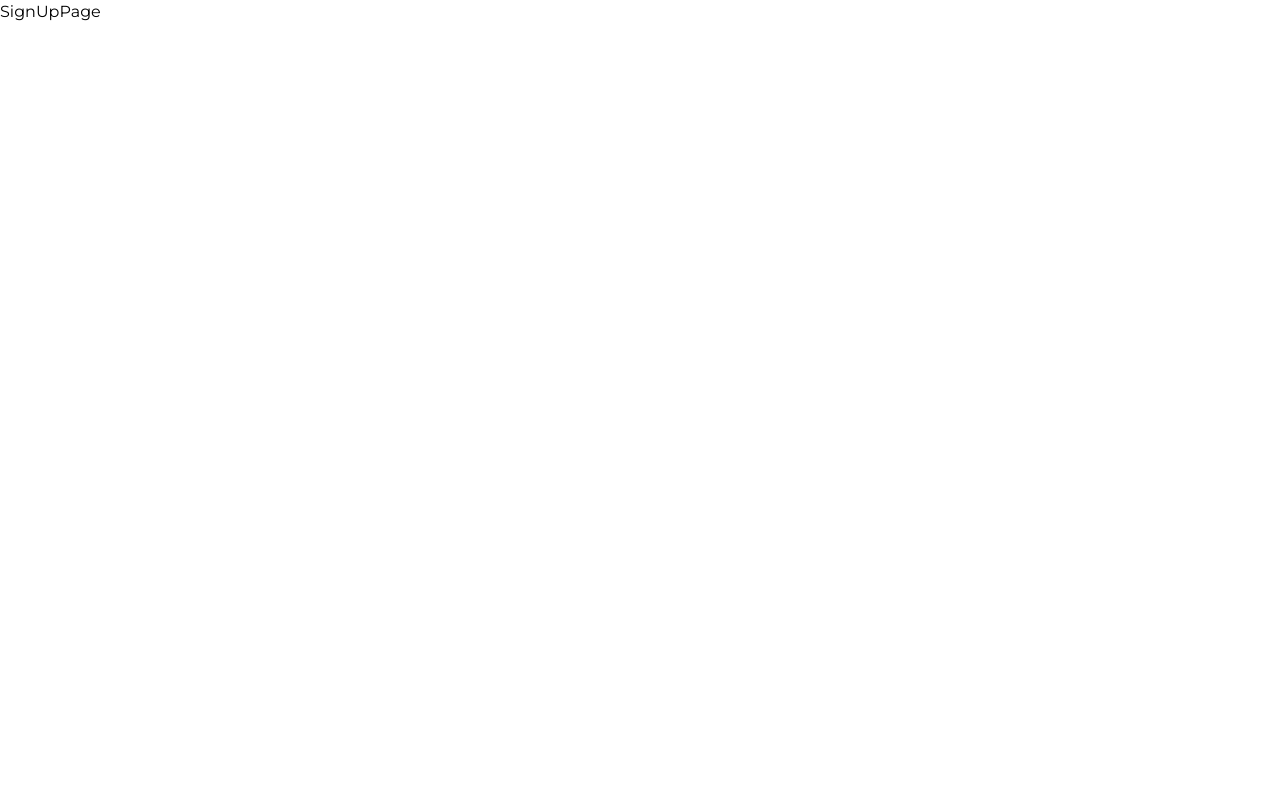
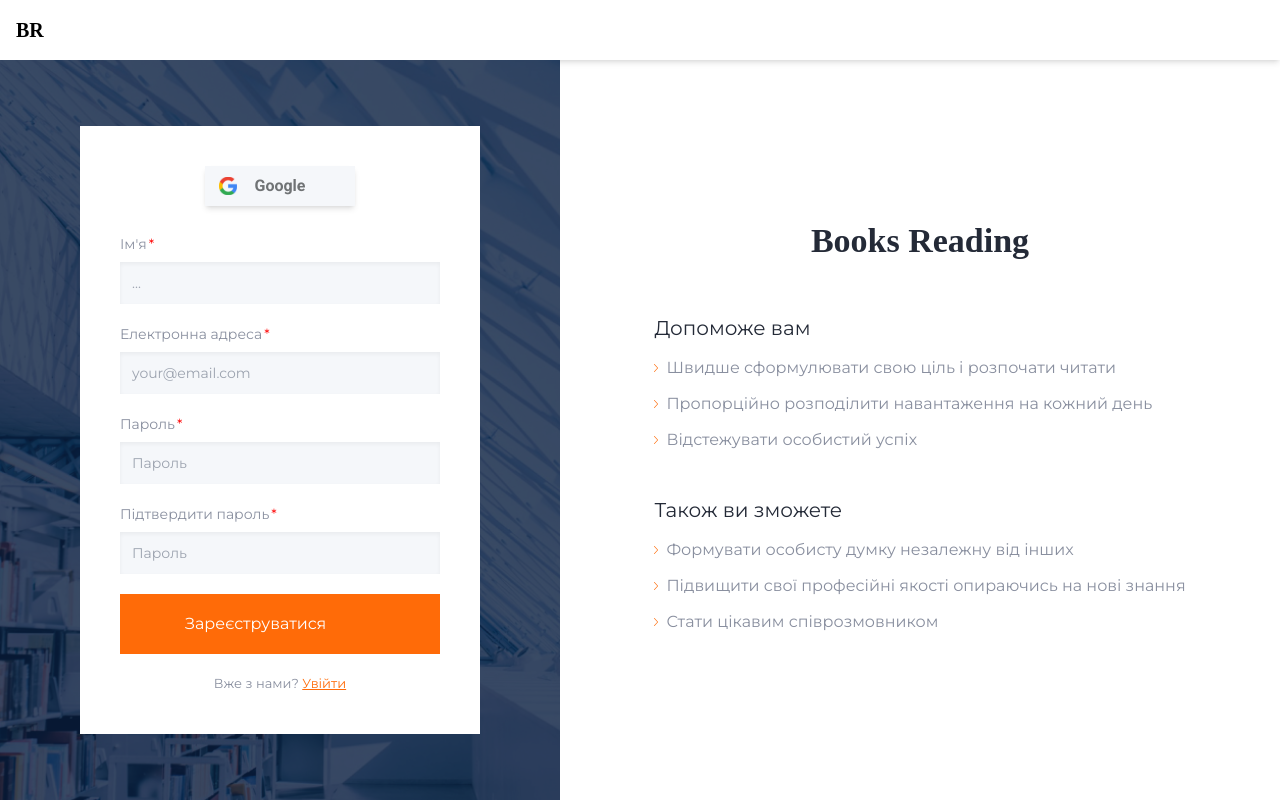
Before and after one commit to Goldenrash-lab/books-reading-app, a React (Vite) app: page /books-reading-app/signup in a window 1280 px wide. Built offline with nearby package versions, Linux system fonts and the light colour scheme.

Commit message:
markup signUP page

```diff
--- a/src/App.jsx
+++ b/src/App.jsx
@@ -2,13 +2,14 @@ import { Route, Routes } from "react-router-dom";
 import Layout from "./components/Layout/Layout";
 import LoginPage from "./pages/LoginPage";
 import SignUpPage from "./pages/SignUpPage";
+import LibraryPage from "./pages/LibraryPage";
 
 function App() {
   return (
     <>
       <Routes>
         <Route element={<Layout />}>
-          <Route path="/" element={0} />
+          <Route path="/" element={<LibraryPage />} />
         </Route>
         <Route path="/login" element={<LoginPage />} />
         <Route path="/signup" element={<SignUpPage />} />
--- /dev/null
+++ b/src/components/AuthFormWrapper/AuthFormWrapper.jsx
@@ -0,0 +1,19 @@
+import { useLocation } from "react-router-dom";
+
+const AuthFormWrapper = ({ children }) => {
+  const location = useLocation();
+  let isSignUp = "h-full";
+  if (location.pathname === "/signup") {
+    isSignUp = "h-[calc(100vh-60px)]";
+  }
+  return (
+    <div
+      className={`flex justify-center mb-[20px] tablet:mb-[64px] desktop:mb-0 bg-no-repeat bg-center bg-cover items-center bg-[url('/img/loginBG.jpg')] relative desktop:h-[calc(100vh-60px)] ${isSignUp}`}
+    >
+      <div className="z-0 bg-overlayColor opacity-80 absolute left-0 top-0 w-full h-full "></div>
+      {children}
+    </div>
+  );
+};
+
+export default AuthFormWrapper;
--- /dev/null
+++ b/src/components/AuthHeader/AuthHeader.jsx
@@ -0,0 +1,16 @@
+const AuthHeader = () => {
+  return (
+    <header className="shadow-md">
+      <div className="px-4 tablet:px-8 desktop:px-4 text-center tablet:text-left">
+        <span
+          className="py-4 inline-block  font-extrabold text-blue-950 text-xl font-[Abril-Fatface] "
+          href="#"
+        >
+          BR
+        </span>
+      </div>
+    </header>
+  );
+};
+
+export default AuthHeader;
--- /dev/null
+++ b/src/components/GoogleButton/GoogleButton.jsx
@@ -0,0 +1,15 @@
+import GoogleIcon from "../../images/GoogleIcon";
+
+const GoogleButton = () => {
+  return (
+    <button
+      className="flex relative justify-center mb-7 items-center text-base shadow-md  w-[150px] h-10 bg-[#F5F7FA] font-[Roboto] font-bold text-[#707375]"
+      type="button"
+    >
+      <GoogleIcon width="18" height="18" />
+      Google
+    </button>
+  );
+};
+
+export default GoogleButton;
--- /dev/null
+++ b/src/components/InputForm/InputForm.jsx
@@ -0,0 +1,19 @@
+import React from "react";
+
+const InputForm = ({ label, placeholder, type, name }) => {
+  return (
+    <label className="flex flex-col text-sm  mb-5">
+      <div className="mb-2 after:content-['*'] after:ml-0.5 after:text-[red]">
+        {label}
+      </div>
+      <input
+        className="w-[280px] tablet:w-80 p-3 h-[42px] bg-[#F5F7FA] shadow-inner"
+        name={name}
+        type={type}
+        placeholder={placeholder}
+      />
+    </label>
+  );
+};
+
+export default InputForm;
--- a/src/components/LoginForm/LoginForm.jsx
+++ b/src/components/LoginForm/LoginForm.jsx
@@ -1,41 +1,26 @@
 import { Link } from "react-router-dom";
-import GoogleIcon from "../../images/GoogleIcon";
+import GoogleButton from "../GoogleButton/GoogleButton";
+import InputForm from "../InputForm/InputForm";
 
 const LoginForm = () => {
   return (
-    <div className="tablet:py-[64px] tablet:px-[185px] desktop:py-44 desktop:px-20 z-10 flex justify-center items-center">
-      <form className="flex flex-col tablet:bg-[white] py-[32px] tablet:p-10 justify-center items-center  ">
+    <div className="tablet:py-[64px] tablet:px-[185px]  desktop:px-20 z-10 flex justify-center items-center">
+      <form className="flex flex-col tablet:bg-[white] text-[white] tablet:text-[#898F9F] py-[32px] tablet:p-10 justify-center items-center  ">
+        <GoogleButton />
+        <InputForm
+          label={"Електронна адреса"}
+          type={"text"}
+          placeholder={"your@email.com"}
+          name={"email"}
+        />
+        <InputForm
+          label={"Пароль"}
+          type={"text"}
+          placeholder={"Пароль"}
+          name={"password"}
+        />
         <button
-          className="flex relative justify-center mb-7 items-center text-base shadow-md  w-[150px] h-10 bg-[#F5F7FA] font-[Roboto] font-bold text-[#707375]"
-          type="button"
-        >
-          <GoogleIcon width="18" height="18" />
-          Google
-        </button>
-        <label className="flex flex-col text-sm text-[#898F9F] mb-5">
-          <div className="mb-2">
-            Електронна адреса <span className="text-[red]">*</span>
-          </div>
-          <input
-            className="w-[280px] tablet:w-80 p-3 h-[42px] bg-[#F5F7FA] shadow-inner"
-            name="email"
-            type="text"
-            placeholder="your@email.com"
-          />
-        </label>
-        <label className="flex flex-col text-sm text-[#898F9F] mb-8 ">
-          <div className="mb-2">
-            Пароль <span className="text-[red]">*</span>
-          </div>
-          <input
-            className="w-[280px] tablet:w-80 p-3 h-[42px] bg-[#F5F7FA] shadow-inner"
-            name="password"
-            type="text"
-            placeholder="Пароль"
-          />
-        </label>
-        <button
-          className="py-[20px] px-[110px] tablet:py-5 tablet:px-32 h-[60px] mb-5 bg-[#FF6B08] text-[white] font-[Montserrat]"
+          className="flex items-center border border-[transparent] hover:bg-[white] hover:text-[#FF6B08] hover:border-[#FF6B08] transition duration-500 py-[20px] px-[110px] tablet:py-5 tablet:px-32 h-[60px] mb-5 bg-[#FF6B08] text-[white] font-[Montserrat]"
           type="submit"
         >
           Увійти
--- /dev/null
+++ b/src/images/ArrowMarker.jsx
@@ -0,0 +1,15 @@
+const ArrowMarker = (props) => (
+  <svg
+    xmlns="http://www.w3.org/2000/svg"
+    width={4}
+    height={8}
+    fill="none"
+    {...props}
+  >
+    <path
+      fill="#FF6B08"
+      d="M3.916 3.78.49.09a.272.272 0 0 0-.406.001.328.328 0 0 0 0 .439L3.306 4 .084 7.47a.328.328 0 0 0 0 .439c.056.06.13.091.203.091.074 0 .147-.03.203-.09l3.426-3.69A.323.323 0 0 0 4 4a.323.323 0 0 0-.084-.22Z"
+    />
+  </svg>
+);
+export default ArrowMarker;
--- /dev/null
+++ b/src/pages/LibraryPage.jsx
@@ -0,0 +1,12 @@
+const LibraryPage = () => {
+  return (
+    <h1 className="mt-9 text-center text-4xl">
+      LibraryPage
+      <br />
+      <br />
+      WELCOME!
+    </h1>
+  );
+};
+
+export default LibraryPage;
--- a/src/pages/LoginPage.jsx
+++ b/src/pages/LoginPage.jsx
@@ -1,23 +1,15 @@
+import AuthFormWrapper from "../components/AuthFormWrapper/AuthFormWrapper";
+import AuthHeader from "../components/AuthHeader/AuthHeader";
 import LoginForm from "../components/LoginForm/LoginForm";
 import QuotesIcon from "../images/QuotesIcon";
 const LoginPage = () => {
   return (
     <div className="max-w-screen-xl mx-auto">
-      <header className="shadow-md">
-        <div className="px-4 tablet:px-8 desktop:px-4 text-center tablet:text-left">
-          <span
-            className="py-4 inline-block  font-extrabold text-blue-950 text-xl font-[Abril-Fatface] "
-            href="#"
-          >
-            BR
-          </span>
-        </div>
-      </header>
+      <AuthHeader />
       <div className="flex flex-col desktop:flex-row">
-        <div className="flex justify-center mb-[20px] tablet:mb-[64px] desktop:mb-0 bg-no-repeat bg-center bg-cover items-center bg-[url('/img/loginBG.jpg')] relative">
-          <div className="z-0 bg-overlayColor opacity-80 absolute left-0 top-0 w-full h-full "></div>
+        <AuthFormWrapper>
           <LoginForm />
-        </div>
+        </AuthFormWrapper>
         <div className="flex flex-col justify-center items-center w-full mb-[16px] tablet:mb-[71px] desktop:mb-[0px]">
           <div className="flex flex-col justify-center items-center max-w-[229px] tablet:max-w-[397px]">
             <QuotesIcon />
--- a/src/pages/SignUpPage.jsx
+++ b/src/pages/SignUpPage.jsx
@@ -1,7 +1,101 @@
-import React from "react";
+import AuthHeader from "../components/AuthHeader/AuthHeader";
+import AuthFormWrapper from "../components/AuthFormWrapper/AuthFormWrapper";
+import GoogleButton from "../components/GoogleButton/GoogleButton";
+import { Link } from "react-router-dom";
+import InputForm from "../components/InputForm/InputForm";
+import ArrowMarker from "../images/ArrowMarker";
 
 const SignUpPage = () => {
-  return <div>SignUpPage</div>;
+  return (
+    <div className="max-w-screen-xl mx-auto">
+      <AuthHeader />
+      <div className="flex flex-col desktop:flex-row ">
+        <AuthFormWrapper>
+          <div className="tablet:py-[64px] tablet:px-[185px]  desktop:px-20 z-10 flex justify-center items-center">
+            <form className="flex flex-col tablet:bg-[white] text-[white] tablet:text-[#898F9F] py-[32px] tablet:p-10 justify-center items-center  ">
+              <GoogleButton />
+              <InputForm
+                label={"Ім'я"}
+                type={"text"}
+                placeholder={"..."}
+                name={"name"}
+              />
+              <InputForm
+                label={"Електронна адреса"}
+                type={"text"}
+                placeholder={"your@email.com"}
+                name={"email"}
+              />
+              <InputForm
+                label={"Пароль"}
+                type={"text"}
+                placeholder={"Пароль"}
+                name={"password"}
+              />
+              <InputForm
+                label={"Підтвердити пароль"}
+                type={"text"}
+                placeholder={"Пароль"}
+                name={"conf_password"}
+              />
+              <button
+                className="flex items-center w-[280px] tablet:w-80 border border-[transparent] hover:bg-[white] hover:text-[#FF6B08] hover:border-[#FF6B08] transition duration-500 py-5 px-16  h-[60px] mb-5 bg-[#FF6B08] text-[white] font-[Montserrat]"
+                type="submit"
+              >
+                Зареєструватися
+              </button>
+              <div className="text-[13px] font-[Montserrat]">
+                <span className="text-[#898F9F]">Вже з нами? </span>
+                <Link to="/login" className="text-[#FF6B08] underline ">
+                  Увійти
+                </Link>
+              </div>
+            </form>
+          </div>
+        </AuthFormWrapper>
+
+        <div className="hidden tablet:flex flex-col justify-center items-center w-full mb-[16px] tablet:mb-[71px] desktop:mb-[0px]">
+          <h2 className=" text-[#242A37] font-[Abril-Fatface] text-[34px] font-extrabold mb-12">
+            Books Reading
+          </h2>
+          <ul className="flex flex-col gap-8">
+            <li>
+              <h3 className="text-xl text-[#242A37] mb-[14px]">Допоможе вам</h3>
+              <p className="flex items-center gap-2 mb-3 text-[#898f9f]">
+                <ArrowMarker />
+                Швидше сформулювати свою ціль і розпочати читати
+              </p>
+              <p className="flex items-center gap-2 mb-3 text-[#898f9f] ">
+                <ArrowMarker />
+                Пропорційно розподілити навантаження на кожний день
+              </p>
+              <p className="flex items-center gap-2 mb-3 text-[#898f9f] ">
+                <ArrowMarker />
+                Відстежувати особистий успіх
+              </p>
+            </li>
+            <li>
+              <h3 className=" text-xl text-[#242A37] mb-[14px]">
+                Також ви зможете{" "}
+              </h3>
+              <p className="flex items-center gap-2 mb-3 text-[#898f9f] ">
+                <ArrowMarker />
+                Формувати особисту думку незалежну від інших
+              </p>
+              <p className="flex items-center gap-2 mb-3 text-[#898f9f] ">
+                <ArrowMarker />
+                Підвищити свої професійні якості опираючись на нові знання
+              </p>
+              <p className="flex items-center gap-2 mb-3 text-[#898f9f] ">
+                <ArrowMarker />
+                Стати цікавим співрозмовником
+              </p>
+            </li>
+          </ul>
+        </div>
+      </div>
+    </div>
+  );
 };
 
 export default SignUpPage;
```
